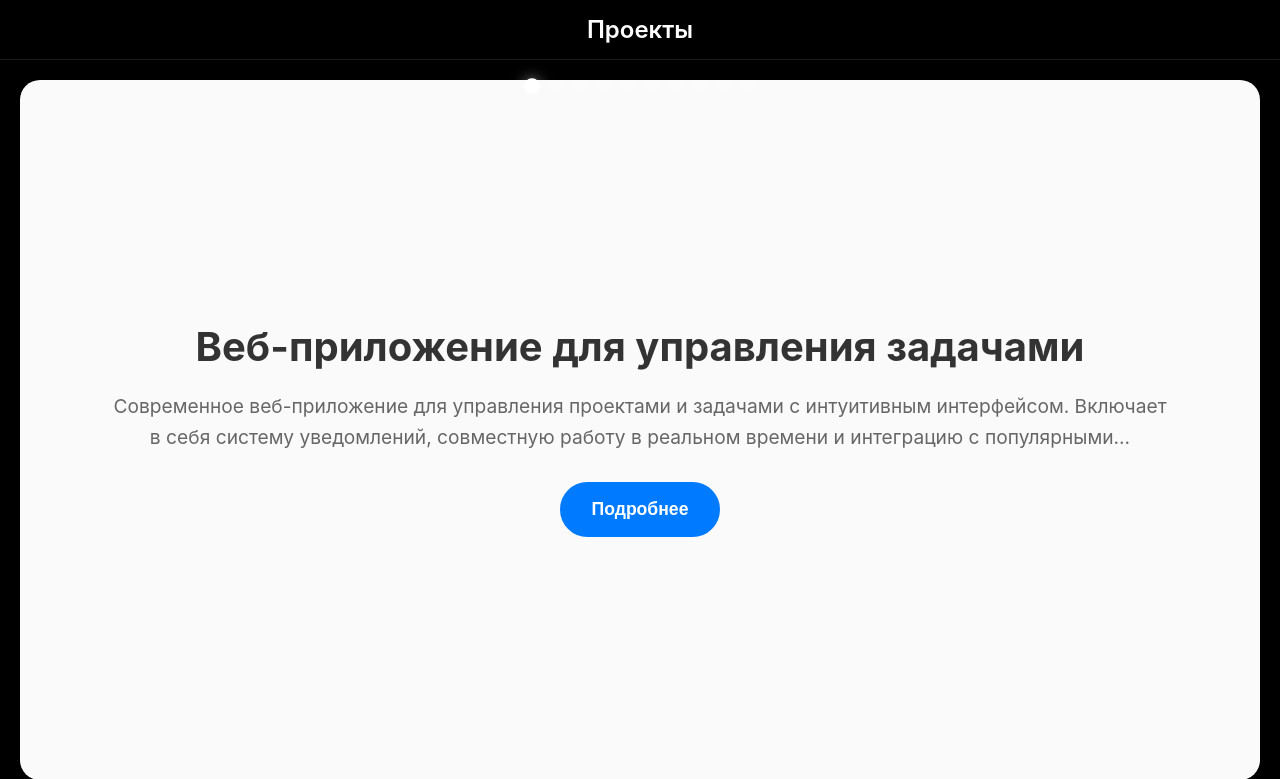
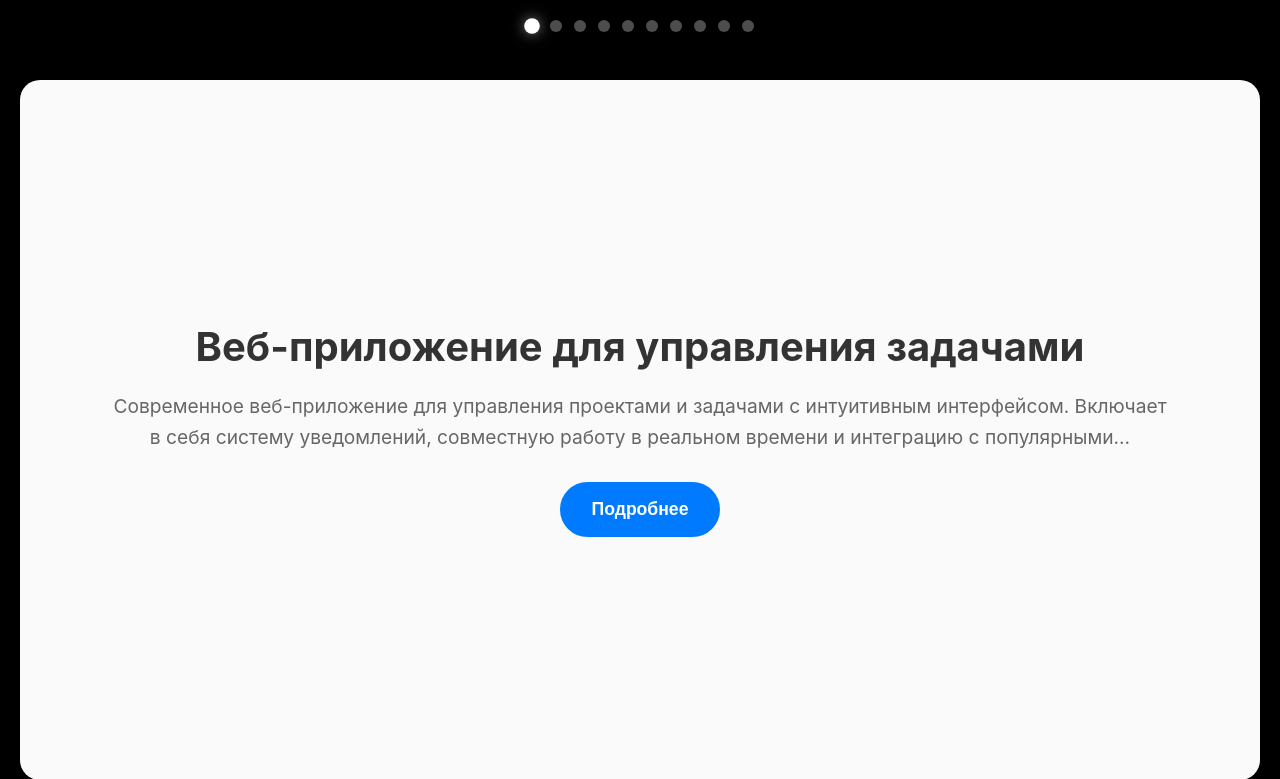
Before and after one commit to malo222kag/Newspaper-wall, a Django app: template wall/templates/wall/mobile.html in a window 1280 px wide. Shown: the top 779 px of the page. Run offline with Django 5.2, Linux system fonts and the light colour scheme; the template is opened without the code that fills it: values that come from a table or form of the project are taken from there, others are empty; data comes from the database, SQL or seed files in the repository.

Commit message:
Remove 'Проекты' header and move pagination indicators to top

```diff
--- a/static/wall/mobile.css
+++ b/static/wall/mobile.css
@@ -157,7 +157,7 @@ html, body {
 /* Индикаторы */
 .mobile-indicators {
     position: fixed;
-    top: 80px;
+    top: 20px;
     left: 50%;
     transform: translateX(-50%);
     display: flex;
--- a/wall/templates/wall/mobile.html
+++ b/wall/templates/wall/mobile.html
@@ -5,14 +5,16 @@
     <meta name="viewport" content="width=device-width, initial-scale=1.0, user-scalable=no">
     <title>Стенгазета проектов</title>
     {% load static %}
-    <link rel="stylesheet" href="{% static 'wall/mobile.css' %}?v=5">
+    <link rel="stylesheet" href="{% static 'wall/mobile.css' %}?v=6">
 </head>
 <body>
     <div id="mobile-app">
-        <!-- Заголовок -->
-        <header class="mobile-header">
-            <h1>Проекты</h1>
-        </header>
+        <!-- Индикаторы -->
+        <nav class="mobile-indicators">
+            {% for project in projects %}
+            <button class="mobile-indicator" data-index="{{ forloop.counter0 }}"></button>
+            {% endfor %}
+        </nav>
 
         <!-- Основной контент -->
         <main class="mobile-content">
@@ -35,13 +37,6 @@
             </div>
         </main>
 
-        <!-- Индикаторы -->
-        <nav class="mobile-indicators">
-            {% for project in projects %}
-            <button class="mobile-indicator" data-index="{{ forloop.counter0 }}"></button>
-            {% endfor %}
-        </nav>
-
     </div>
 
     <!-- Модалка проекта -->
@@ -55,7 +50,7 @@
         </div>
     </div>
 
-    <script src="{% static 'wall/mobile.js' %}?v=5"></script>
+    <script src="{% static 'wall/mobile.js' %}?v=6"></script>
     <script>
         // Передаем данные в JS
         window.mobileData = {
```
